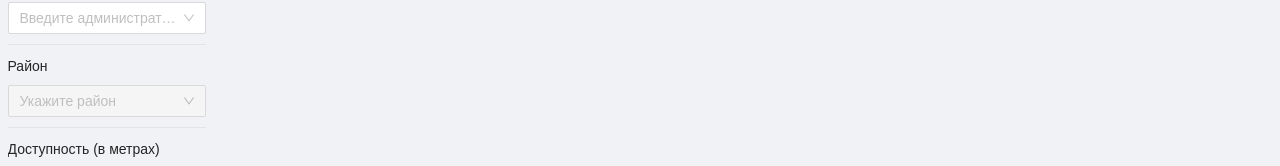
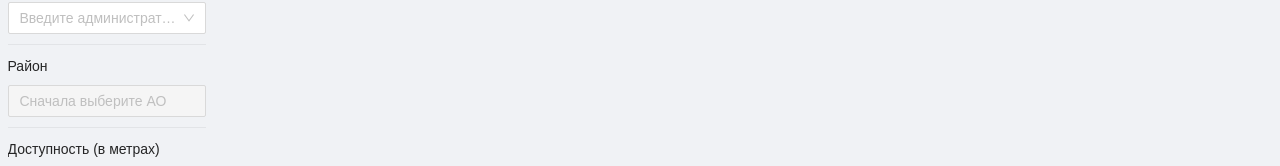
Before and after one commit to HoneyQumo/postamater, a React (Create React App) app: page /map in a window 1280 px wide. Shown: the part 126-292 px from the top of the page. Built offline with nearby package versions, Linux system fonts and the light colour scheme; no server answers; a web font is replaced by a local one.

Commit message:
В MapSidebar.jsx изменил вывод районов. Теперь выводится по типу multiple.

```diff
--- a/src/components/Map/MapSidebar/MapSidebar.jsx
+++ b/src/components/Map/MapSidebar/MapSidebar.jsx
@@ -58,15 +58,24 @@ const MapSidebar = () => {
         </Form.Item>
         <Divider className="mapForm__divider"/>
         <Form.Item className="mapForm__item" label="Район" name="targetDistrict">
+          {/*<Select*/}
+          {/*  showSearch*/}
+          {/*  disabled={districtList.length === 0}*/}
+          {/*  placeholder="Укажите район"*/}
+          {/*  optionFilterProp="item"*/}
+          {/*  filterOption={(input, option) => (option?.label ?? '').includes(input)}*/}
+          {/*  filterSort={(optionA, optionB) =>*/}
+          {/*    (optionA?.label ?? '').toLowerCase().localeCompare((optionB?.label ?? '').toLowerCase())*/}
+          {/*  }*/}
+          {/*  options={districtList.map((item) => {*/}
+          {/*    return {value: item, label: item};*/}
+          {/*  })}*/}
+          {/*/>*/}
           <Select
-            showSearch
+            mode='multiple'
+            allowClear
+            placeholder={districtList.length === 0 ? 'Сначала выберите АО' : 'Укажите район(ы)'}
             disabled={districtList.length === 0}
-            placeholder="Укажите район"
-            optionFilterProp="item"
-            filterOption={(input, option) => (option?.label ?? '').includes(input)}
-            filterSort={(optionA, optionB) =>
-              (optionA?.label ?? '').toLowerCase().localeCompare((optionB?.label ?? '').toLowerCase())
-            }
             options={districtList.map((item) => {
               return {value: item, label: item};
             })}
```
